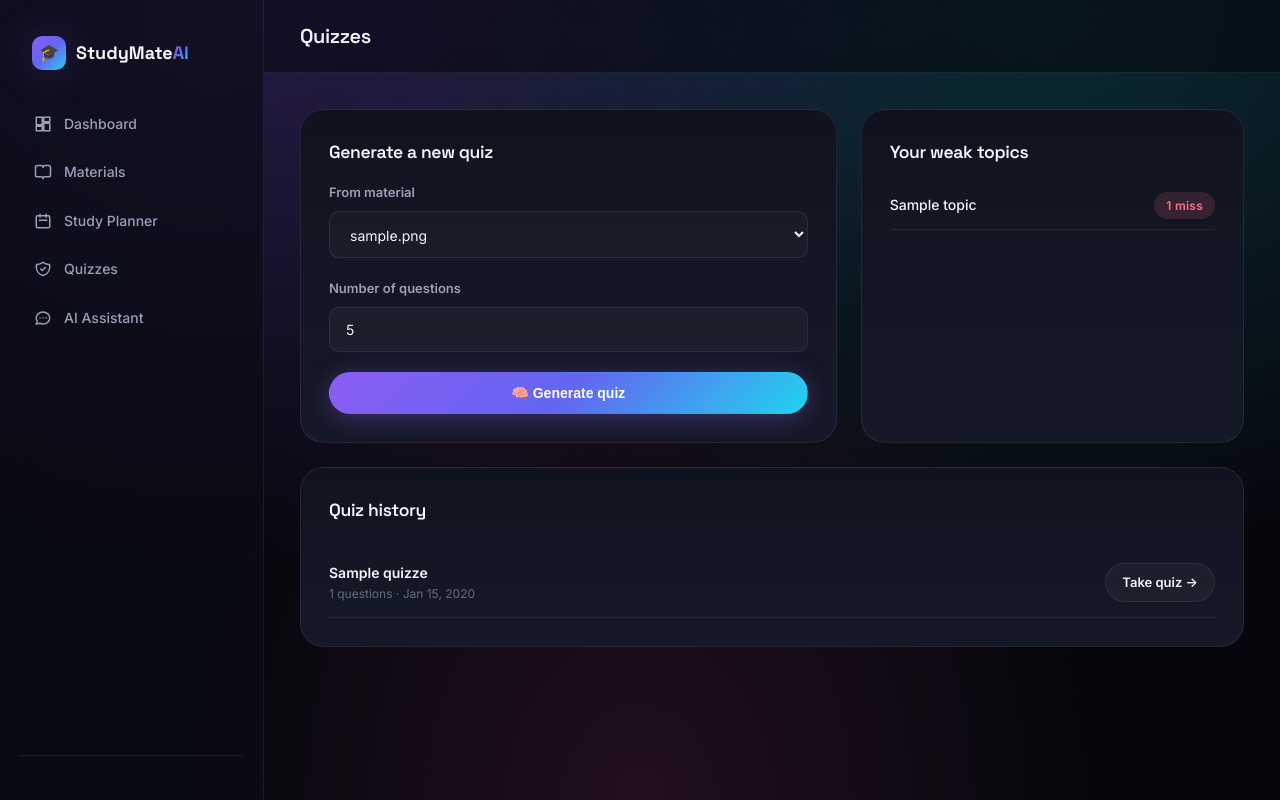
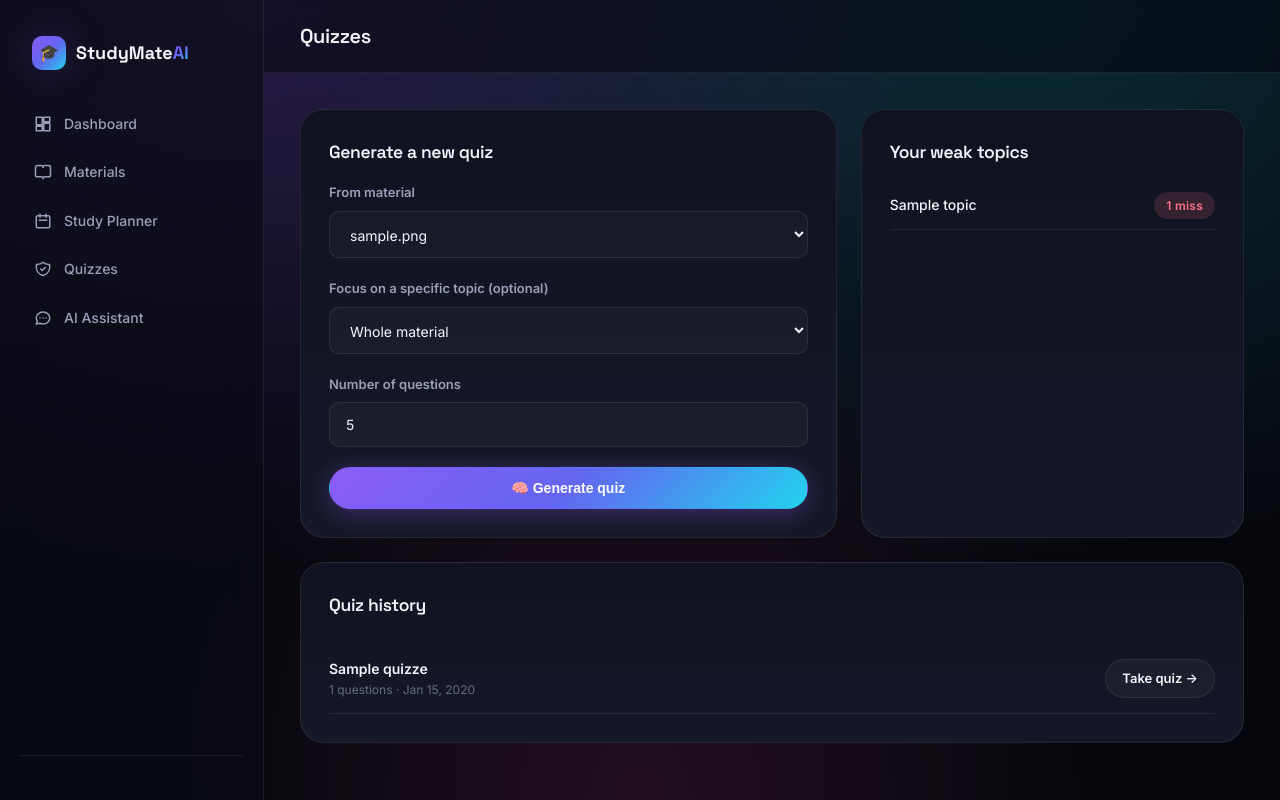
Before and after one commit to Sharan-b2025/StudyMate---AI, a Flask app: template app/templates/quiz/index.html in a window 1280 px wide. Run offline with Flask 3, Linux system fonts and the light colour scheme; tables that the repository leaves empty hold one stand-in row (values such as "Sample post"); the template is opened without the code that fills it: values that come from a table or form of the project are taken from there, most other values are stand-ins (such as "Sample title", 1, 10 or a date in 2020); parts of the project's set-up code (start-up, migrations or seed data) failed here and were passed over.

Commit message:
Update index.html

```diff
--- a/app/templates/quiz/index.html
+++ b/app/templates/quiz/index.html
@@ -10,10 +10,16 @@
     <form method="POST" action="{{ url_for('quiz.generate') }}">
       <div class="field">
         <label>From material</label>
-        <select name="material_id" required>
+        <select name="material_id" id="material-select" required>
           {% for m in materials %}
           <option value="{{ m.id }}">{{ m.original_filename }}</option>
           {% endfor %}
+        </select>
+      </div>
+      <div class="field">
+        <label>Focus on a specific topic (optional)</label>
+        <select name="topic_id" id="topic-select">
+          <option value="">Whole material</option>
         </select>
       </div>
       <div class="field">
@@ -61,3 +67,29 @@
   {% endif %}
 </div>
 {% endblock %}
+
+{% block extra_js %}
+<script>
+  // Topics grouped by material, rendered server-side so the topic dropdown
+  // can repopulate instantly without another request.
+  const topicsByMaterial = {{ topics_by_material | tojson }};
+
+  function refreshTopicOptions() {
+    const materialSelect = document.getElementById("material-select");
+    const topicSelect = document.getElementById("topic-select");
+    if (!materialSelect || !topicSelect) return;
+
+    const topics = topicsByMaterial[materialSelect.value] || [];
+    topicSelect.innerHTML = '<option value="">Whole material</option>';
+    topics.forEach((t) => {
+      const opt = document.createElement("option");
+      opt.value = t.id;
+      opt.textContent = t.title;
+      topicSelect.appendChild(opt);
+    });
+  }
+
+  document.getElementById("material-select")?.addEventListener("change", refreshTopicOptions);
+  refreshTopicOptions();
+</script>
+{% endblock %}
```
